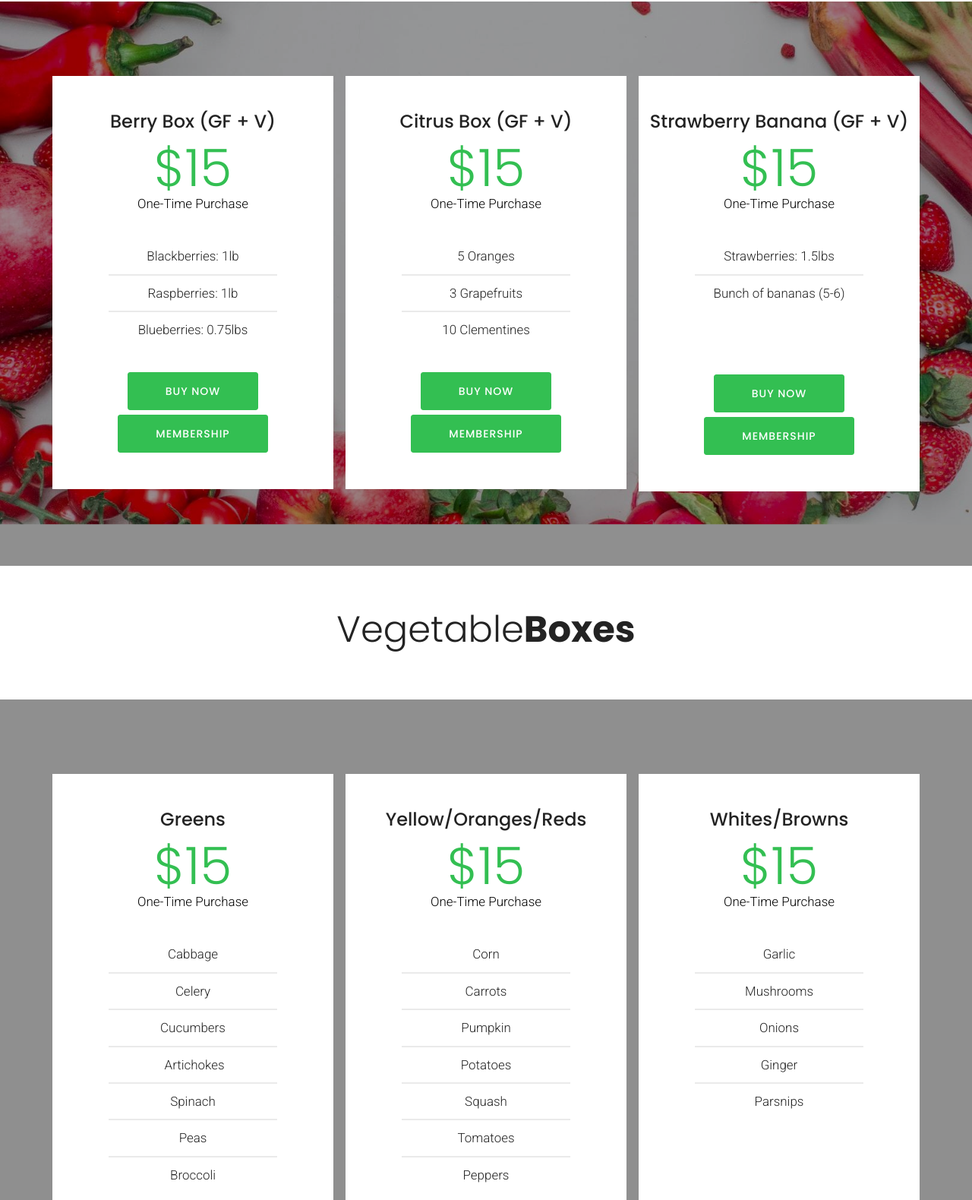
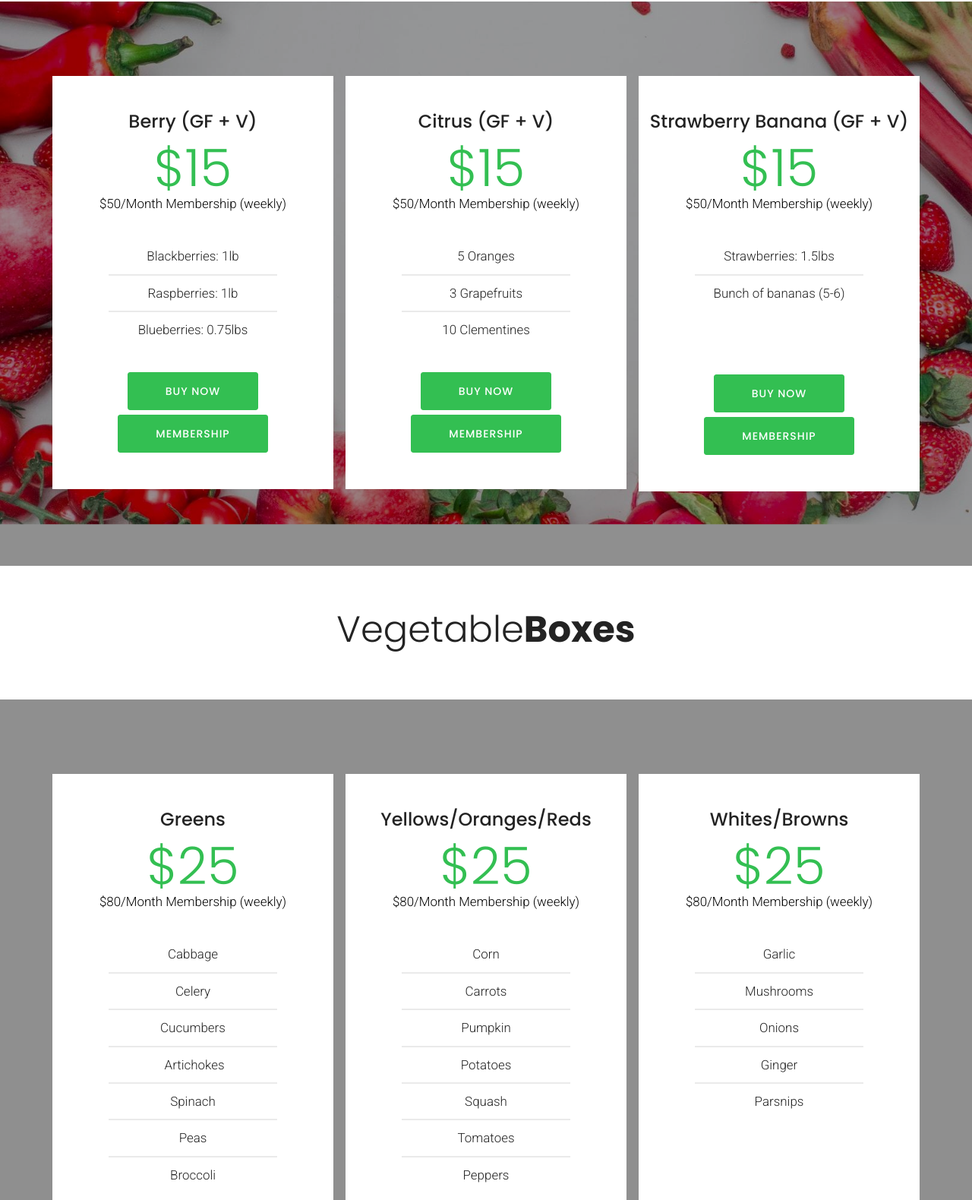
Before and after one commit to FBLA2018/FrescoDelivery, a plain HTML site: page page1.html in a window 1280 px wide. Shown: the part 302-1882 px from the top of the page at 76% size. Drawn offline with Linux system fonts and the light colour scheme; files whose address does not match are found by name.

Commit message:
create github pages

```diff
--- a/page1.html
+++ b/page1.html
@@ -24,7 +24,7 @@
 
 </head>
 <body>
-<script>var shopcartSettings = {"shopcart_top_offset":120,"side_offset":20,"site_width":1150,"shopcart_icon_color":"#FFFFFF","shopcart_back_color":"#00a630","shopcart_icon_size":50,"sc_count_color":"#FFFFFF","sc_count_back_color":"#ff0400","sc_count_size":15,"checkout_button":"Check out with"};</script>
+<script>var shopcartSettings = {"shopcart_top_offset":120,"side_offset":20,"site_width":1150,"shopcart_icon_color":"#FFFFFF","shopcart_back_color":"#007923","shopcart_icon_size":50,"sc_count_color":"#FFFFFF","sc_count_back_color":"#ff0303","sc_count_size":15,"checkout_button":"Check out with"};</script>
 <section class="menu cid-qJcmmZLapt" once="menu" id="menu3-17">
 
 
@@ -117,11 +117,11 @@
             <div class="plan col-12 mx-2 my-2 justify-content-center col-lg-4">
                 <div class="mbr-overlay"></div>
                 <div class="plan-header text-center pt-5">
-                    <h3 class="plan-title mb-3 mbr-fonts-style display-5">Berry Box (GF + V)</h3>
+                    <h3 class="plan-title mb-3 mbr-fonts-style display-5">Berry (GF + V)</h3>
                     <div class="plan-price">
                         <span class="price-figure mbr-fonts-style display-1">
                             $15</span>
-                        <div class="price-term mbr-black mbr-fonts-style display-7">One-Time Purchase</div>
+                        <div class="price-term mbr-black mbr-fonts-style display-7">$50/Month Membership (weekly)</div>
                     </div>
                 </div>
                 <div class="plan-body">
@@ -137,11 +137,11 @@
             <div class="plan col-12 mx-2 my-2 justify-content-center col-lg-4">
                 <div class="mbr-overlay"></div>
                 <div class="plan-header text-center pt-5">
-                    <h3 class="plan-title mb-3 mbr-fonts-style display-5">Citrus Box (GF + V)</h3>
+                    <h3 class="plan-title mb-3 mbr-fonts-style display-5">Citrus (GF + V)</h3>
                     <div class="plan-price">
                         <span class="price-figure mbr-fonts-style display-1">
                             $15</span>
-                        <div class="price-term mbr-black mbr-fonts-style display-7">One-Time Purchase</div>
+                        <div class="price-term mbr-black mbr-fonts-style display-7">$50/Month Membership (weekly)</div>
                     </div>
                 </div>
                 <div class="plan-body">
@@ -150,7 +150,7 @@
                             <li class="list-group-item">5 Oranges</li><li class="list-group-item">3 Grapefruits</li><li class="list-group-item">10 Clementines</li>
                         </ul>
                     </div>
-                    <div class="mbr-section-btn text-center pt-4"><a href="https://mobirise.com" class="btn btn-primary btn-bgr display-4">BUY NOW</a> <a href="https://mobirise.com" class="btn btn-primary btn-bgr display-4">MEMBERSHIP</a></div>
+                    <div class="mbr-section-btn text-center pt-4"><a href="https://www.paypal.com/cgi-bin/webscr?business=calving101%40gmail.com&cmd=_cart&amount=15&item_name=Citrus+Box&currency_code=USD" class="btn btn-primary btn-bgr display-4">BUY NOW</a> <a href="https://www.paypal.com/cgi-bin/webscr?business=calving101%40gmail.com&cmd=_cart&amount=50&item_name=Citrus+Box+Membership&currency_code=USD" class="btn btn-primary btn-bgr display-4">MEMBERSHIP</a></div>
                 </div>
             </div>
 
@@ -161,7 +161,7 @@
                     <div class="plan-price">
                         <span class="price-figure mbr-fonts-style display-1">
                             $15</span>
-                        <div class="price-term mbr-black mbr-fonts-style display-7">One-Time Purchase</div>
+                        <div class="price-term mbr-black mbr-fonts-style display-7">$50/Month Membership (weekly)</div>
                     </div>
                 </div>
                 <div class="plan-body">
@@ -170,7 +170,7 @@
                             <li class="list-group-item">Strawberries: 1.5lbs</li><li class="list-group-item">Bunch of bananas (5-6)<br><br><br></li>
                         </ul>
                     </div>
-                    <div class="mbr-section-btn text-center pt-4"><a href="https://mobirise.com" class="btn btn-primary btn-bgr display-4">BUY NOW</a> <a href="https://mobirise.com" class="btn btn-primary btn-bgr display-4">MEMBERSHIP</a></div>
+                    <div class="mbr-section-btn text-center pt-4"><a href="https://www.paypal.com/cgi-bin/webscr?business=calving101%40gmail.com&cmd=_cart&amount=15&item_name=Strawberry+Banana+Box&currency_code=USD" class="btn btn-primary btn-bgr display-4">BUY NOW</a> <a href="https://www.paypal.com/cgi-bin/webscr?business=calving101%40gmail.com&cmd=_cart&amount=50&item_name=Strawberry+Banana+Membership&currency_code=USD" class="btn btn-primary btn-bgr display-4">MEMBERSHIP</a></div>
                 </div>
             </div>
 
@@ -208,8 +208,8 @@
                         Greens</h3>
                     <div class="plan-price">
                         <span class="price-figure mbr-fonts-style display-1">
-                            $15</span>
-                        <div class="price-term mbr-black mbr-fonts-style display-7">One-Time Purchase</div>
+                            $25</span>
+                        <div class="price-term mbr-black mbr-fonts-style display-7">$80/Month Membership (weekly)</div>
                     </div>
                 </div>
                 <div class="plan-body">
@@ -218,7 +218,7 @@
                             <li class="list-group-item">Cabbage</li><li class="list-group-item">Celery</li><li class="list-group-item">Cucumbers</li><li class="list-group-item">&nbsp;Artichokes</li><li class="list-group-item">Spinach</li><li class="list-group-item">Peas</li><li class="list-group-item">Broccoli</li>
                         </ul>
                     </div>
-                    <div class="mbr-section-btn text-center pt-4"><a href="https://mobirise.com" class="btn btn-primary btn-bgr display-4">BUY NOW</a> <a href="https://mobirise.com" class="btn btn-primary btn-bgr display-4">MEMBERSHIP</a></div>
+                    <div class="mbr-section-btn text-center pt-4"><a href="https://www.paypal.com/cgi-bin/webscr?business=calving101%40gmail.com&cmd=_cart&amount=25&item_name=Greens+Box&currency_code=USD" class="btn btn-primary btn-bgr display-4">BUY NOW</a> <a href="https://www.paypal.com/cgi-bin/webscr?business=calving101%40gmail.com&cmd=_cart&amount=80&item_name=Greens+Box+Membership&currency_code=USD" class="btn btn-primary btn-bgr display-4">MEMBERSHIP</a></div>
                 </div>
             </div>
 
@@ -226,12 +226,12 @@
                 <div class="mbr-overlay"></div>
                 <div class="plan-header text-center pt-5">
                     <h3 class="plan-title mb-3 mbr-fonts-style display-5">
-                        Yellow/Oranges/Reds
+                        Yellows/Oranges/Reds
                     </h3>
                     <div class="plan-price">
                         <span class="price-figure mbr-fonts-style display-1">
-                            $15</span>
-                        <div class="price-term mbr-black mbr-fonts-style display-7">One-Time Purchase</div>
+                            $25</span>
+                        <div class="price-term mbr-black mbr-fonts-style display-7">$80/Month Membership (weekly)</div>
                     </div>
                 </div>
                 <div class="plan-body">
@@ -240,7 +240,7 @@
                             <li class="list-group-item">Corn</li><li class="list-group-item">Carrots</li><li class="list-group-item">Pumpkin</li><li class="list-group-item">Potatoes</li><li class="list-group-item">Squash</li><li class="list-group-item">Tomatoes</li><li class="list-group-item">Peppers<br></li>
                         </ul>
                     </div>
-                    <div class="mbr-section-btn text-center pt-4"><a href="https://mobirise.com" class="btn btn-primary btn-bgr display-4">BUY NOW</a> <a href="https://mobirise.com" class="btn btn-primary btn-bgr display-4">MEMBERSHIP</a></div>
+                    <div class="mbr-section-btn text-center pt-4"><a href="https://www.paypal.com/cgi-bin/webscr?business=calving101%40gmail.com&cmd=_cart&amount=25&item_name=Yellows%2FOranges%2FReds+Box&currency_code=USD" class="btn btn-primary btn-bgr display-4">BUY NOW</a> <a href="https://www.paypal.com/cgi-bin/webscr?business=calving101%40gmail.com&cmd=_cart&amount=80&item_name=Yellows%2FOranges%2FReds+Box+Membership&currency_code=USD" class="btn btn-primary btn-bgr display-4">MEMBERSHIP</a></div>
                 </div>
             </div>
 
@@ -251,8 +251,8 @@
                         Whites/Browns</h3>
                     <div class="plan-price">
                         <span class="price-figure mbr-fonts-style display-1">
-                            $15</span>
-                        <div class="price-term mbr-black mbr-fonts-style display-7">One-Time Purchase</div>
+                            $25</span>
+                        <div class="price-term mbr-black mbr-fonts-style display-7">$80/Month Membership (weekly)</div>
                     </div>
                 </div>
                 <div class="plan-body">
@@ -261,7 +261,7 @@
                             <li class="list-group-item">Garlic</li><li class="list-group-item">Mushrooms</li><li class="list-group-item">Onions</li><li class="list-group-item">Ginger</li><li class="list-group-item">Parsnips<br><br><br><br><br></li>
                         </ul>
                     </div>
-                    <div class="mbr-section-btn text-center pt-4"><a href="https://mobirise.com" class="btn btn-primary btn-bgr display-4">BUY NOW</a> <a href="https://mobirise.com" class="btn btn-primary btn-bgr display-4">MEMBERSHIP</a></div>
+                    <div class="mbr-section-btn text-center pt-4"><a href="https://www.paypal.com/cgi-bin/webscr?business=calving101%40gmail.com&cmd=_cart&amount=25&item_name=Whites%2FBrowns+Box&currency_code=USD" class="btn btn-primary btn-bgr display-4">BUY NOW</a> <a href="https://www.paypal.com/cgi-bin/webscr?business=calving101%40gmail.com&cmd=_cart&amount=80&item_name=Whites%2FBrowns+Box+Membership&currency_code=USD" class="btn btn-primary btn-bgr display-4">MEMBERSHIP</a></div>
                 </div>
             </div>
 
@@ -295,11 +295,11 @@
             <div class="plan col-12 mx-2 my-2 justify-content-center col-lg-6">
                 <div class="mbr-overlay"></div>
                 <div class="plan-header text-center pt-5">
-                    <h3 class="plan-title mb-3 mbr-fonts-style display-5">Steak Box (GF)&nbsp;</h3>
+                    <h3 class="plan-title mb-3 mbr-fonts-style display-5">Steak (GF)&nbsp;</h3>
                     <div class="plan-price">
                         <span class="price-figure mbr-fonts-style display-1">
-                            $15</span>
-                        <div class="price-term mbr-black mbr-fonts-style display-7">One-Time Purchase</div>
+                            $40</span>
+                        <div class="price-term mbr-black mbr-fonts-style display-7">$130/Month Membership (weekly)</div>
                     </div>
                 </div>
                 <div class="plan-body">
@@ -308,7 +308,7 @@
                             <li class="list-group-item">New York Strip: 16 oz</li><li class="list-group-item">Filet Mignon: 8 oz</li>
                         </ul>
                     </div>
-                    <div class="mbr-section-btn text-center pt-4"><a href="https://mobirise.com" class="btn btn-primary btn-bgr display-4">BUY NOW</a> <a href="https://mobirise.com" class="btn btn-primary btn-bgr display-4">MEMBERSHIP</a></div>
+                    <div class="mbr-section-btn text-center pt-4"><a href="https://www.paypal.com/cgi-bin/webscr?business=calving101%40gmail.com&cmd=_cart&amount=40&item_name=Steak+Box&currency_code=USD" class="btn btn-primary btn-bgr display-4">BUY NOW</a> <a href="https://www.paypal.com/cgi-bin/webscr?business=calving101%40gmail.com&cmd=_cart&amount=130&item_name=Steak+Box+Membership&currency_code=USD" class="btn btn-primary btn-bgr display-4">MEMBERSHIP</a></div>
                 </div>
             </div>
 
@@ -318,8 +318,8 @@
                     <h3 class="plan-title mb-3 mbr-fonts-style display-5">Chicken (GF)</h3>
                     <div class="plan-price">
                         <span class="price-figure mbr-fonts-style display-1">
-                            $15</span>
-                        <div class="price-term mbr-black mbr-fonts-style display-7">One-Time Purchase</div>
+                            $40</span>
+                        <div class="price-term mbr-black mbr-fonts-style display-7">$130/Month Membership (weekly)</div>
                     </div>
                 </div>
                 <div class="plan-body">
@@ -328,7 +328,7 @@
                             <li class="list-group-item">Chicken Breasts: 2 lbs</li><li class="list-group-item">Chicken Wings: 1lb<br></li>
                         </ul>
                     </div>
-                    <div class="mbr-section-btn text-center pt-4"><a href="https://mobirise.com" class="btn btn-primary btn-bgr display-4">BUY NOW</a> <a href="https://mobirise.com" class="btn btn-primary btn-bgr display-4">MEMBERSHIP</a></div>
+                    <div class="mbr-section-btn text-center pt-4"><a href="https://www.paypal.com/cgi-bin/webscr?business=calving101%40gmail.com&cmd=_cart&amount=40&item_name=Chicken+Box&currency_code=USD" class="btn btn-primary btn-bgr display-4">BUY NOW</a> <a href="https://www.paypal.com/cgi-bin/webscr?business=calving101%40gmail.com&cmd=_cart&amount=130&item_name=Chicken+Box+Membership&currency_code=USD" class="btn btn-primary btn-bgr display-4">MEMBERSHIP</a></div>
                 </div>
             </div>
 
@@ -368,36 +368,36 @@
                     <div class="plan-price">
                         <span class="price-figure mbr-fonts-style display-1">
                             $100</span>
-                        <div class="price-term mbr-black mbr-fonts-style display-7">Save $20</div>
+                        <div class="price-term mbr-black mbr-fonts-style display-7">Save $100</div>
                     </div>
                 </div>
                 <div class="plan-body">
                     <div class="plan-list align-center">
                         <ul class="list-group list-group-flush mbr-fonts-style display-7">
-                            <li class="list-group-item">Berry Box (GF + V)</li><li class="list-group-item">Citrus Box (GF + V)</li><li class="list-group-item">Strawberry + Banana (GF + V)</li><li class="list-group-item">Steak Box (GF)</li><li class="list-group-item">Chicken (GF)</li><li class="list-group-item">Greens</li><li class="list-group-item">Yellow/Oranges/Reds</li><li class="list-group-item">Whites/Browns<br><br><br></li>
+                            <li class="list-group-item">Berry (GF + V)</li><li class="list-group-item">Citrus (GF + V)</li><li class="list-group-item">Strawberry + Banana (GF + V)</li><li class="list-group-item">Steak (GF)</li><li class="list-group-item">Chicken (GF)</li><li class="list-group-item">Greens</li><li class="list-group-item">Yellow/Oranges/Reds</li><li class="list-group-item">Whites/Browns<br><br><br></li>
                         </ul>
                     </div>
-                    <div class="mbr-section-btn text-center pt-4"><a href="https://mobirise.com" class="btn btn-primary btn-bgr display-4">BUY NOW</a> <a href="https://mobirise.com" class="btn btn-primary btn-bgr display-4">MEMBERSHIP</a></div>
+                    <div class="mbr-section-btn text-center pt-4"><a href="https://www.paypal.com/cgi-bin/webscr?business=calving101%40gmail.com&cmd=_cart&amount=100&item_name=All+Boxes&currency_code=USD" class="btn btn-primary btn-bgr display-4">BUY NOW</a></div>
                 </div>
             </div>
 
             <div class="plan col-12 mx-2 my-2 justify-content-center col-lg-6">
                 <div class="mbr-overlay"></div>
                 <div class="plan-header text-center pt-5">
-                    <h3 class="plan-title mb-3 mbr-fonts-style display-5">Couple Box</h3>
+                    <h3 class="plan-title mb-3 mbr-fonts-style display-5">Couple's Box</h3>
                     <div class="plan-price">
                         <span class="price-figure mbr-fonts-style display-1">
-                            $25</span>
-                        <div class="price-term mbr-black mbr-fonts-style display-7">Save $5</div>
+                            $30</span>
+                        <div class="price-term mbr-black mbr-fonts-style display-7">Save up to $50&nbsp;</div>
                     </div>
                 </div>
                 <div class="plan-body">
                     <div class="plan-list align-center">
                         <ul class="list-group list-group-flush mbr-fonts-style display-7">
-                            <li class="list-group-item"><strong>Choose 2 Boxes</strong></li><li class="list-group-item">Berry Box (GF + V)</li><li class="list-group-item">Citrus Box (GF + V)</li><li class="list-group-item">Strawberry + Banana (GF + V)</li><li class="list-group-item">Steak Box (GF)</li><li class="list-group-item">Chicken (GF)</li><li class="list-group-item">Greens</li><li class="list-group-item">Yellow/Oranges/Reds</li><li class="list-group-item">Whites/Browns</li>
+                            <li class="list-group-item"><strong>Choose 2 Boxes</strong></li><li class="list-group-item">Berry (GF + V)</li><li class="list-group-item">Citrus (GF + V)</li><li class="list-group-item">Strawberry + Banana (GF + V)</li><li class="list-group-item">Steak (GF)</li><li class="list-group-item">Chicken (GF)</li><li class="list-group-item">Greens</li><li class="list-group-item">Yellow/Oranges/Reds</li><li class="list-group-item">Whites/Browns</li>
                         </ul>
                     </div>
-                    <div class="mbr-section-btn text-center pt-4"><a href="https://mobirise.com" class="btn btn-primary btn-bgr display-4">BUY NOW</a> <a href="https://mobirise.com" class="btn btn-primary btn-bgr display-4">MEMBERSHIP</a></div>
+                    <div class="mbr-section-btn text-center pt-4"><a href="https://www.paypal.com/cgi-bin/webscr?business=calving101%40gmail.com&cmd=_cart&amount=30&item_name=Couple's+Box&currency_code=USD" class="btn btn-primary btn-bgr display-4">BUY NOW</a></div>
                 </div>
             </div>
 
```
Also changed, not shown: index.html (+2 -2 lines), 1 other file.
